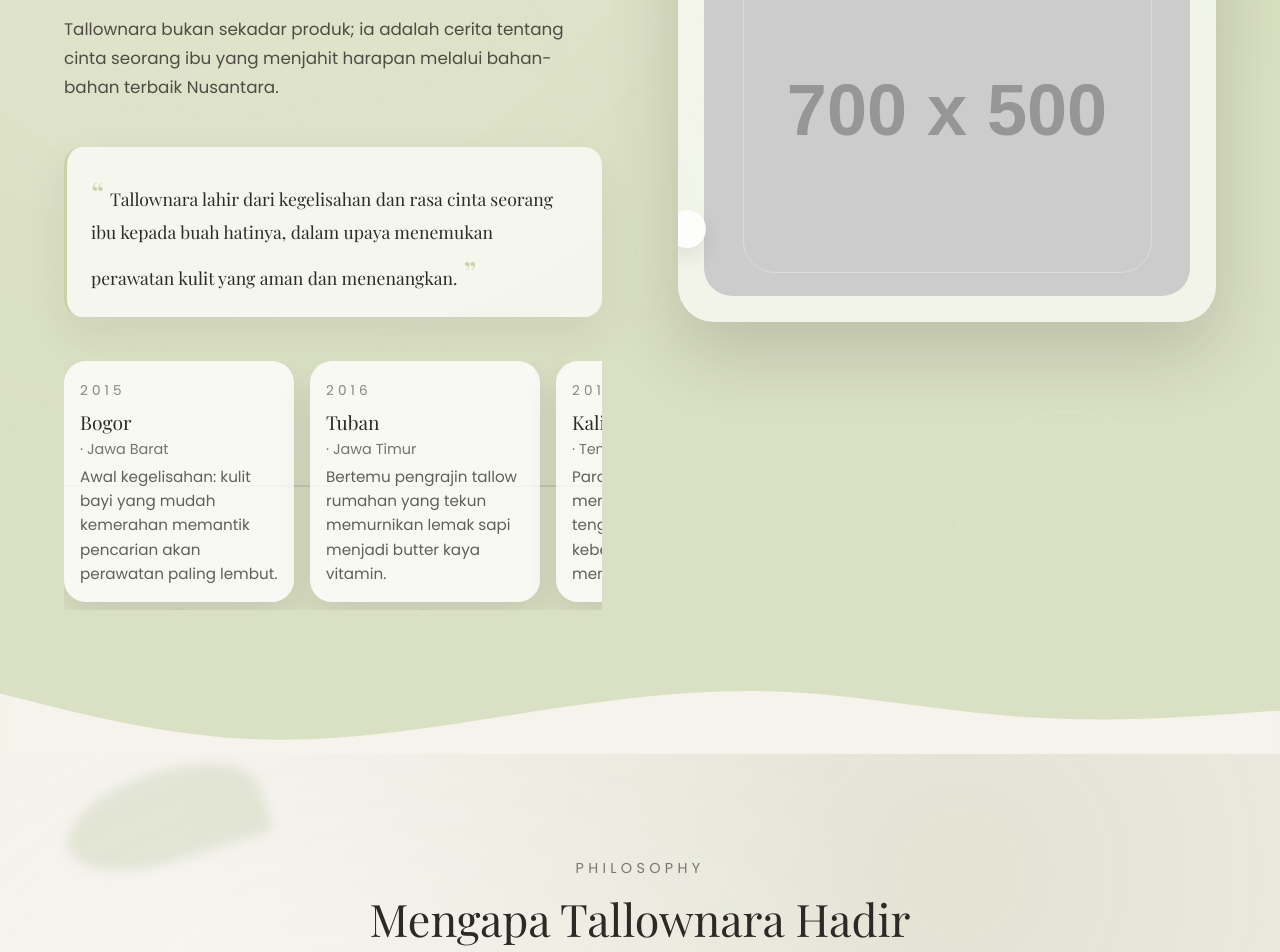
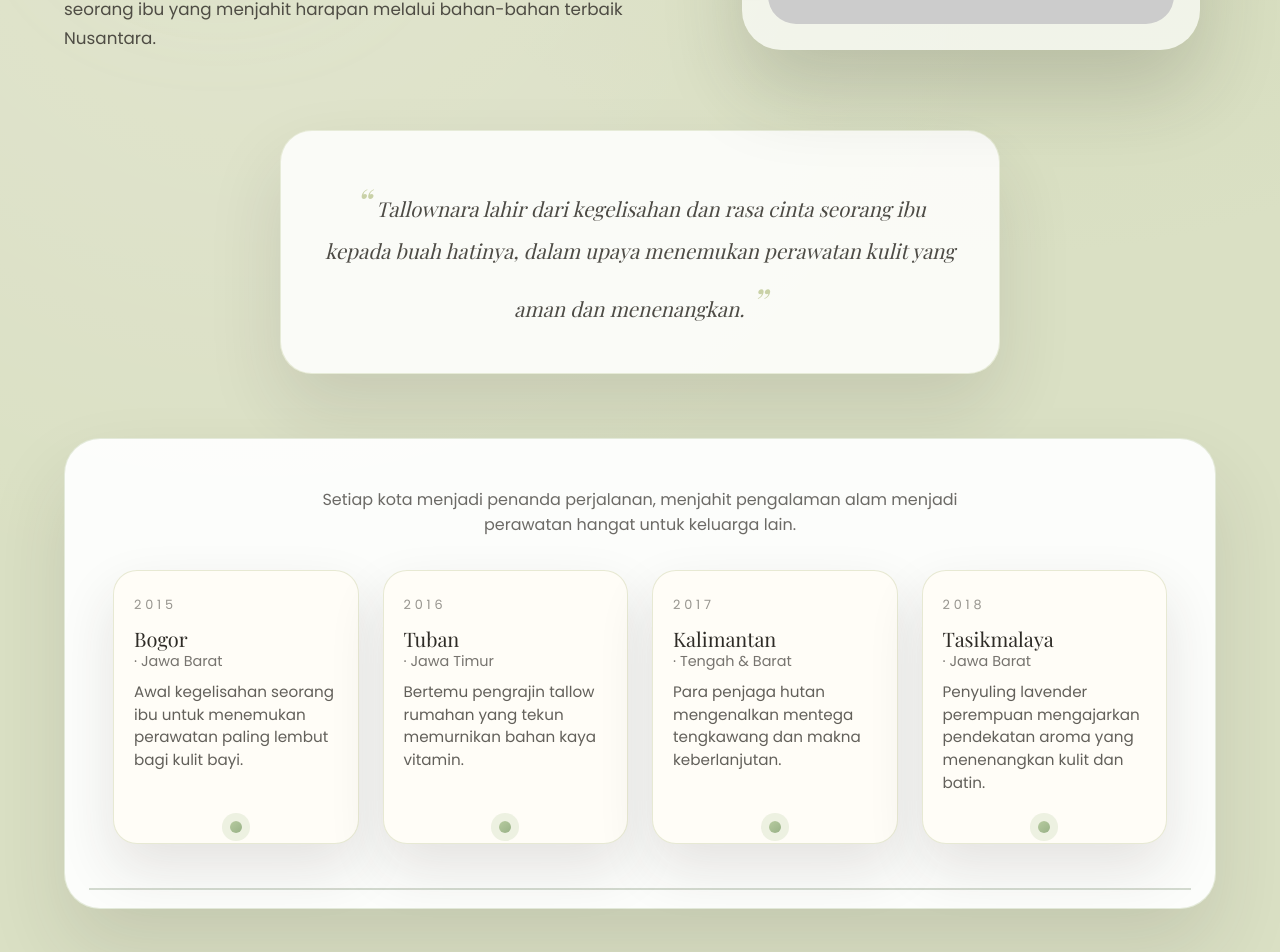
Before and after one commit to tallow-nara/tallow-nara-company-website, a Next.js app: page / in a window 1280 px wide. Shown: the part 1280-2232 px from the top of the page. Built offline with nearby package versions, Linux system fonts and the light colour scheme; a web font is replaced by a local one.

Commit message:
fix: phase 6

```diff
--- a/src/sections/CommitmentSection.tsx
+++ b/src/sections/CommitmentSection.tsx
@@ -37,7 +37,8 @@
   {
     title: "Petani lokal",
     icon: "🌾",
-    description: "Kemitraan langsung dengan keluarga petani & peternak untuk bahan tallow dan botanikal.",
+    description:
+      "Kemitraan langsung dengan keluarga petani & peternak untuk bahan tallow dan botanikal.",
     value: 48,
     suffix: "+",
     footnote: "keluarga diberdayakan",
@@ -45,7 +46,8 @@
   {
     title: "Hewan terlindungi",
     icon: "🐄",
-    description: "Lemak sapi diperoleh dari peternak yang menerapkan animal welfare dan zero waste.",
+    description:
+      "Lemak sapi diperoleh dari peternak yang menerapkan animal welfare dan zero waste.",
     value: 120,
     suffix: "+",
     footnote: "sapi dirawat etis",
@@ -53,7 +55,8 @@
   {
     title: "Hutan lestari",
     icon: "🌳",
-    description: "Panen tengkawang mengikuti musim jatuh alami, menjaga 340 hektar hutan tetap rindang.",
+    description:
+      "Panen tengkawang mengikuti musim jatuh alami, menjaga 340 hektar hutan tetap rindang.",
     value: 340,
     suffix: "ha",
     footnote: "wilayah hutan dijaga",
@@ -81,7 +84,7 @@
 
   useEffect(() => {
     const unsubscribe = springValue.on("change", (latest) =>
-      setValue(Math.round(latest)),
+      setValue(Math.round(latest))
     );
     return () => unsubscribe();
   }, [springValue]);
@@ -158,12 +161,15 @@
             Lebih dari Sekadar Skincare
           </motion.h2>
           <motion.p className={styles.description} variants={itemVariants}>
-            “Setiap produk yang Anda pilih membantu menjaga hutan, menguatkan petani & peternak
-            lokal, serta melindungi keanekaragaman hayati.” Kami menjahit dampak positif mulai dari
-            ladang hingga ke tanganmu.
+            “Setiap produk yang Anda pilih membantu menjaga hutan, menguatkan
+            petani & peternak lokal, serta melindungi keanekaragaman hayati.”
+            Kami menjahit dampak positif mulai dari ladang hingga ke tanganmu.
           </motion.p>
           <motion.div className={styles.actions} variants={itemVariants}>
-            <motion.button whileHover={{ scale: 1.05 }} whileTap={{ scale: 0.96 }}>
+            <motion.button
+              whileHover={{ scale: 1.05 }}
+              whileTap={{ scale: 0.96 }}
+            >
               Pelajari Dampak Kami
             </motion.button>
           </motion.div>
@@ -176,9 +182,6 @@
         </div>
       </div>
 
-      <motion.div className={styles.badge} style={{ y: badgeY }}>
-        Gentle Ethics
-      </motion.div>
       <motion.div className={styles.planet} style={{ rotate: planetSpin }}>
         <span />
       </motion.div>
--- a/src/sections/IngredientsImpactSection.module.css
+++ b/src/sections/IngredientsImpactSection.module.css
@@ -93,17 +93,23 @@
   gap: clamp(1rem, 3vw, 1.5rem);
   overflow-x: auto;
   padding-bottom: 1.5rem;
+  padding-top: 1rem;
+  padding-left: 2rem;
   scroll-snap-type: x mandatory;
   scroll-padding: clamp(1rem, 2vw, 1.5rem);
   -webkit-overflow-scrolling: touch;
+
+  /* ✅ Tambahkan baris di bawah ini */
+  scrollbar-width: none; /* Untuk Firefox */
+  -ms-overflow-style: none; /* Untuk Internet Explorer dan Edge lama */
 }
 
 .slider::-webkit-scrollbar {
   height: 6px;
+  display: none; /* Untuk Chrome, Safari, dan Opera */
 }
 
 .slider::-webkit-scrollbar-thumb {
-  background: rgba(197, 208, 167, 0.6);
   border-radius: 999px;
 }
 
@@ -111,7 +117,6 @@
   flex: 0 0 min(320px, 80vw);
   background: #fffdf8;
   border-radius: 28px;
-  box-shadow: 0 35px 65px rgba(46, 43, 38, 0.1);
   padding: 1.5rem;
   display: flex;
   flex-direction: column;
--- a/src/sections/IngredientsImpactSection.tsx
+++ b/src/sections/IngredientsImpactSection.tsx
@@ -2,12 +2,7 @@
 
 "use client";
 
-import {
-  motion,
-  useScroll,
-  useTransform,
-  type Variants,
-} from "framer-motion";
+import { motion, useScroll, useTransform, type Variants } from "framer-motion";
 import gsap from "gsap";
 import { ScrollTrigger } from "gsap/ScrollTrigger";
 import Image from "next/image";
@@ -29,24 +24,35 @@
     opacity: 1,
     y: 0,
     scale: 1,
-    transition: { duration: 0.85, delay: 0.1 * custom, ease: [0.42, 0, 0.2, 1] },
+    transition: {
+      duration: 0.85,
+      delay: 0.1 * custom,
+      ease: [0.42, 0, 0.2, 1],
+    },
   }),
 };
 
 const cards = [
   {
     title: "Lemak Sapi Tuban",
-    subtitle: "Kaya vitamin A, D, E, K, melembapkan sekaligus memperkuat skin barrier.",
-    impact: "Menghargai seluruh bagian ternak milik peternak kecil sehingga tidak ada limbah tersisa.",
+    subtitle:
+      "Kaya vitamin A, D, E, K, melembapkan sekaligus memperkuat skin barrier.",
+    impact:
+      "Menghargai seluruh bagian ternak milik peternak kecil sehingga tidak ada limbah tersisa.",
     image: "https://placehold.co/500x400/f4eadc/775c3a?text=Tallow",
     accent: "linear-gradient(135deg, #f8efe4 0%, #f3dcc4 100%)",
     icon: "💧",
-    highlights: ["Regenerasi kulit sensitif", "Memberikan lapisan pelindung alami"],
+    highlights: [
+      "Regenerasi kulit sensitif",
+      "Memberikan lapisan pelindung alami",
+    ],
   },
   {
     title: "Mentega Tengkawang Kalimantan",
-    subtitle: "Butter illipe yang mengunci kelembapan dan menjaga elastisitas kulit.",
-    impact: "Panen hanya saat buah jatuh agar hutan tetap lestari dan satwa terjaga.",
+    subtitle:
+      "Butter illipe yang mengunci kelembapan dan menjaga elastisitas kulit.",
+    impact:
+      "Panen hanya saat buah jatuh agar hutan tetap lestari dan satwa terjaga.",
     image: "https://placehold.co/500x400/f2f8ec/5a744d?text=Tengkawang",
     accent: "linear-gradient(135deg, #f2f8ec 0%, #deeed4 100%)",
     icon: "♻️",
@@ -54,17 +60,24 @@
   },
   {
     title: "Minyak Kelapa Sumatera",
-    subtitle: "Cold-pressed, kaya asam laurat anti inflamasi untuk kulit rentan iritasi.",
-    impact: "Menguatkan rantai pasok petani pesisir dan memelihara tanah subur.",
+    subtitle:
+      "Cold-pressed, kaya asam laurat anti inflamasi untuk kulit rentan iritasi.",
+    impact:
+      "Menguatkan rantai pasok petani pesisir dan memelihara tanah subur.",
     image: "https://placehold.co/500x400/fef4ec/725d45?text=Coconut",
     accent: "linear-gradient(135deg, #fef4ec 0%, #f9dcc6 100%)",
     icon: "🧘‍♀️",
-    highlights: ["Kembali menenangkan kulit merah", "Menghaluskan tekstur kulit"],
+    highlights: [
+      "Kembali menenangkan kulit merah",
+      "Menghaluskan tekstur kulit",
+    ],
   },
   {
     title: "Minyak Lavender Tasikmalaya",
-    subtitle: "Aroma floral yang menenangkan pikiran dan mendukung tidur berkualitas.",
-    impact: "Ditanam oleh komunitas perempuan, menarik lebah penyerbuk dan meningkatkan kesejahteraan.",
+    subtitle:
+      "Aroma floral yang menenangkan pikiran dan mendukung tidur berkualitas.",
+    impact:
+      "Ditanam oleh komunitas perempuan, menarik lebah penyerbuk dan meningkatkan kesejahteraan.",
     image: "https://placehold.co/500x400/f7f2fb/6d5d97?text=Lavender",
     accent: "linear-gradient(135deg, #f7f2fb 0%, #eadcf5 100%)",
     icon: "🌸",
@@ -103,7 +116,7 @@
               end: "bottom top",
               scrub: true,
             },
-          },
+          }
         );
       }
     }, sectionRef);
@@ -136,16 +149,28 @@
 
       <div className={styles.inner}>
         <div className={styles.header}>
-          <motion.span className={styles.eyebrow} variants={headerVariants} custom={0}>
+          <motion.span
+            className={styles.eyebrow}
+            variants={headerVariants}
+            custom={0}
+          >
             Ingredient Impact
           </motion.span>
-          <motion.h2 className={styles.title} variants={headerVariants} custom={1}>
+          <motion.h2
+            className={styles.title}
+            variants={headerVariants}
+            custom={1}
+          >
             Rahasia Alam Nusantara
           </motion.h2>
-          <motion.p className={styles.description} variants={headerVariants} custom={2}>
-            Setiap bahan utama kami punya cerita tentang kelembutan kulit sekaligus keberlanjutan
-            bumi. Dari tallow Tuban hingga lavender Tasikmalaya, semuanya dirawat dengan penuh
-            kasih.
+          <motion.p
+            className={styles.description}
+            variants={headerVariants}
+            custom={2}
+          >
+            Setiap bahan utama kami punya cerita tentang kelembutan kulit
+            sekaligus keberlanjutan bumi. Dari tallow Tuban hingga lavender
+            Tasikmalaya, semuanya dirawat dengan penuh kasih.
           </motion.p>
         </div>
 
@@ -190,10 +215,6 @@
               </motion.article>
             ))}
           </motion.div>
-          <div className={styles.sliderHint}>
-            <span className={styles.hintDot} />
-            Geser untuk menjelajah dampak setiap bahan
-          </div>
         </div>
       </div>
     </motion.section>
--- a/src/sections/StorySection.module.css
+++ b/src/sections/StorySection.module.css
@@ -73,9 +73,15 @@
   width: 100%;
   max-width: 1180px;
   margin: 0 auto;
+  display: flex;
+  flex-direction: column;
+  gap: clamp(2.5rem, 5vw, 4.5rem);
+}
+
+.topGrid {
   display: grid;
-  gap: clamp(2rem, 6vw, 5rem);
-  grid-template-columns: repeat(2, minmax(0, 1fr));
+  grid-template-columns: minmax(0, 1.1fr) minmax(0, 0.9fr);
+  gap: clamp(2rem, 5vw, 4rem);
   align-items: center;
 }
 
@@ -83,6 +89,7 @@
   display: flex;
   flex-direction: column;
   gap: 1.25rem;
+  max-width: 640px;
 }
 
 .eyebrow {
@@ -111,75 +118,100 @@
 }
 
 .quote {
-  margin: 1.5rem 0 0;
-  padding: 1.25rem 1.5rem;
-  border-left: 3px solid #c9d1a7;
-  background: rgba(255, 255, 255, 0.7);
-  border-radius: 18px;
-  box-shadow: 0 20px 45px rgba(46, 43, 38, 0.08);
+  margin: 0 auto;
+  max-width: 720px;
+  padding: clamp(1.75rem, 3vw, 2.5rem);
+  border-radius: 32px;
+  background: rgba(255, 255, 255, 0.85);
+  border: 1px solid rgba(201, 209, 167, 0.4);
+  box-shadow: 0 35px 75px rgba(46, 43, 38, 0.12);
   font-family: var(--font-playfair, "Playfair Display"), serif;
-  font-size: 1.1rem;
-  line-height: 1.6;
+  font-size: clamp(1.1rem, 1.6vw, 1.35rem);
+  line-height: 1.7;
+  text-align: center;
+  font-style: italic;
+  color: rgba(46, 43, 38, 0.85);
+}
+
+.quote::before,
+.quote::after {
+  font-size: 2.4rem;
+  color: #c9d1a7;
 }
 
 .quote::before {
   content: "“";
-  font-size: 2rem;
-  color: #c9d1a7;
   margin-right: 0.35rem;
 }
 
 .quote::after {
   content: "”";
-  font-size: 2rem;
-  color: #c9d1a7;
   margin-left: 0.35rem;
 }
 
 .timeline {
   position: relative;
-  margin-top: 1.5rem;
+  padding: clamp(2rem, 4vw, 3rem) clamp(1.5rem, 4vw, 3rem)
+    clamp(3.5rem, 5vw, 4.5rem);
+  border-radius: 36px;
+  background-color: rgba(255, 255, 255, 0.92);
+  border: 1px solid rgba(181, 199, 157, 0.35);
+  box-shadow: 0 40px 80px rgba(46, 43, 38, 0.12);
+  background-image: linear-gradient(
+    to right,
+    rgba(118, 138, 109, 0.3),
+    rgba(118, 138, 109, 0.3)
+  );
+  background-repeat: no-repeat;
+  background-size: calc(100% - 3rem) 2px;
+  background-position: center calc(100% - 1.1rem);
 }
 
-.timelineRail {
-  position: absolute;
-  top: 50%;
-  left: 0;
-  width: 100%;
-  height: 2px;
-  background: rgba(105, 126, 97, 0.2);
-  transform: translateY(-50%);
-  pointer-events: none;
+.timelineIntro {
+  max-width: 640px;
+  margin: 0 auto clamp(1.5rem, 3vw, 2rem);
+  text-align: center;
+  font-family: var(--font-poppins, "Poppins"), "Open Sans", sans-serif;
+  font-size: 1rem;
+  line-height: 1.6;
+  color: rgba(46, 43, 38, 0.7);
 }
 
-.timelineItems {
-  display: flex;
-  gap: 1rem;
-  overflow-x: auto;
-  padding-bottom: 0.5rem;
-  scroll-snap-type: x mandatory;
-  -webkit-overflow-scrolling: touch;
+.timelineCards {
+  position: relative;
+  display: grid;
+  grid-auto-flow: column;
+  grid-auto-columns: minmax(180px, 1fr);
+  gap: clamp(1rem, 2vw, 1.5rem);
 }
 
 .timelineCard {
   position: relative;
-  min-width: 230px;
-  background: rgba(255, 255, 255, 0.8);
-  border-radius: 22px;
-  padding: 1rem;
-  box-shadow: 0 15px 35px rgba(46, 43, 38, 0.12);
-  scroll-snap-align: start;
+  padding: 1.5rem 1.25rem 3rem;
+  border-radius: 24px;
+  background: #fffdf7;
+  box-shadow: 0 25px 55px rgba(46, 43, 38, 0.12);
+  border: 1px solid rgba(201, 209, 167, 0.45);
+  display: flex;
+  flex-direction: column;
+  gap: 0.65rem;
+  min-height: 190px;
+  transition: transform 0.3s ease, box-shadow 0.3s ease;
+}
+
+.timelineCard:hover {
+  box-shadow: 0 30px 65px rgba(46, 43, 38, 0.15);
 }
 
 .timelineCard h3 {
-  margin: 0.25rem 0;
+  margin: 0;
   font-family: var(--font-playfair, "Playfair Display"), serif;
-  font-size: 1.2rem;
-  display: flex;
-  flex-direction: column;
+  font-size: 1.25rem;
+  line-height: 1.3;
 }
 
 .timelineCard h3 span {
+  display: block;
   font-size: 0.9rem;
   font-weight: 400;
   color: rgba(46, 43, 38, 0.65);
@@ -190,45 +222,52 @@
   margin: 0;
   font-size: 0.95rem;
   color: rgba(46, 43, 38, 0.75);
+  line-height: 1.5;
 }
 
 .timelineYear {
-  font-size: 0.85rem;
+  font-size: 0.8rem;
   letter-spacing: 0.3em;
   text-transform: uppercase;
-  color: rgba(46, 43, 38, 0.55);
+  color: rgba(46, 43, 38, 0.5);
 }
 
-.timelineDot {
+.timelineMarker {
   position: absolute;
-  bottom: -1.35rem;
+  bottom: 0.6rem;
   left: 50%;
-  width: 10px;
-  height: 10px;
+  width: 12px;
+  height: 12px;
   border-radius: 50%;
-  background: #b5c79d;
-  box-shadow: 0 0 0 6px rgba(181, 199, 157, 0.35);
+  background: linear-gradient(140deg, #b7cba0, #98b186);
+  box-shadow: 0 0 0 8px rgba(183, 203, 160, 0.25);
   transform: translateX(-50%);
 }
 
 .visualColumn {
   position: relative;
+  display: flex;
+  align-items: center;
+  justify-content: center;
+  padding: clamp(0.5rem, 1.5vw, 1rem);
 }
 
 .illustrationFrame {
   position: relative;
-  border-radius: 36px;
+  border-radius: 40px;
   background: rgba(255, 255, 255, 0.65);
-  padding: clamp(1rem, 2vw, 1.8rem);
-  box-shadow: 0 30px 70px rgba(46, 43, 38, 0.18);
+  padding: clamp(1.2rem, 2vw, 1.8rem);
+  box-shadow: 0 40px 80px rgba(46, 43, 38, 0.18);
   overflow: hidden;
+  max-width: 520px;
+  width: 100%;
 }
 
 .illustrationFrame::after {
   content: "";
   position: absolute;
   inset: 12%;
-  border-radius: 32px;
+  border-radius: 34px;
   border: 1px solid rgba(255, 255, 255, 0.3);
   pointer-events: none;
 }
@@ -301,16 +340,32 @@
 }
 
 @media (max-width: 1024px) {
-  .inner {
+  .topGrid {
     grid-template-columns: 1fr;
-  }
-
-  .visualColumn {
-    order: -1;
   }
 
   .illustration {
     min-height: 320px;
+  }
+}
+
+@media (max-width: 900px) {
+  .timeline {
+    padding-bottom: 3.5rem;
+    background-size: 120% 2px;
+    background-position: center calc(100% - 0.9rem);
+  }
+
+  .timelineCards {
+    overflow-x: auto;
+    scroll-snap-type: x proximity;
+    -webkit-overflow-scrolling: touch;
+    padding-bottom: 0.75rem;
+  }
+
+  .timelineCard {
+    min-width: 240px;
+    scroll-snap-align: center;
   }
 }
 
@@ -325,5 +380,15 @@
 
   .quote {
     font-size: 1rem;
+    padding: 1.5rem;
+  }
+
+  .timeline {
+    padding: 1.5rem 1.25rem 3.25rem;
+    background-size: 140% 2px;
+  }
+
+  .timelineIntro {
+    font-size: 0.95rem;
   }
 }
--- a/src/sections/StorySection.tsx
+++ b/src/sections/StorySection.tsx
@@ -59,32 +59,32 @@
 
 const timelineJourney = [
   {
+    year: "2015",
     city: "Bogor",
     region: "Jawa Barat",
     narrative:
-      "Awal kegelisahan: kulit bayi yang mudah kemerahan memantik pencarian akan perawatan paling lembut.",
-    year: "2015",
+      "Awal kegelisahan seorang ibu untuk menemukan perawatan paling lembut bagi kulit bayi.",
   },
   {
+    year: "2016",
     city: "Tuban",
     region: "Jawa Timur",
     narrative:
-      "Bertemu pengrajin tallow rumahan yang tekun memurnikan lemak sapi menjadi butter kaya vitamin.",
-    year: "2016",
+      "Bertemu pengrajin tallow rumahan yang tekun memurnikan bahan kaya vitamin.",
   },
   {
+    year: "2017",
     city: "Kalimantan",
     region: "Tengah & Barat",
     narrative:
-      "Para penjaga hutan membagikan mentega tengkawang dan cerita keberlanjutan yang menumbuhkan empati.",
-    year: "2017",
+      "Para penjaga hutan mengenalkan mentega tengkawang dan makna keberlanjutan.",
   },
   {
+    year: "2018",
     city: "Tasikmalaya",
     region: "Jawa Barat",
     narrative:
-      "Penyuling lavender perempuan mengajarkan bagaimana aroma menenangkan pikiran dan kulit sekaligus.",
-    year: "2018",
+      "Penyuling lavender perempuan mengajarkan pendekatan aroma yang menenangkan kulit dan batin.",
   },
 ];
 
@@ -129,8 +129,12 @@
       />
 
       <div className={styles.inner}>
+        <div className={styles.topGrid}>
           <div className={styles.textColumn}>
-          <motion.span className={styles.eyebrow} variants={paragraphVariants}>
+            <motion.span
+              className={styles.eyebrow}
+              variants={paragraphVariants}
+            >
               Origin Story
             </motion.span>
 
@@ -149,40 +153,12 @@
                 </motion.p>
               ))}
             </div>
-
-          <motion.blockquote className={styles.quote} variants={quoteVariants}>
-            Tallownara lahir dari kegelisahan dan rasa cinta seorang ibu kepada
-            buah hatinya, dalam upaya menemukan perawatan kulit yang aman dan
-            menenangkan.
-          </motion.blockquote>
+          </div>
 
           <motion.div
-            className={styles.timeline}
-            variants={paragraphVariants}
-            custom={4}
+            className={styles.visualColumn}
+            variants={illustrationVariants}
           >
-            <div className={styles.timelineRail} />
-            <div className={styles.timelineItems}>
-              {timelineJourney.map((stop, index) => (
-                <motion.article
-                  key={stop.city}
-                  className={styles.timelineCard}
-                  whileHover={{ y: -8 }}
-                  transition={{ type: "spring", stiffness: 120, damping: 18 }}
-                >
-                  <span className={styles.timelineYear}>{stop.year}</span>
-                  <h3>
-                    {stop.city} <span>· {stop.region}</span>
-                  </h3>
-                  <p>{stop.narrative}</p>
-                  <span className={styles.timelineDot} data-index={index + 1} />
-                </motion.article>
-              ))}
-            </div>
-          </motion.div>
-        </div>
-
-        <motion.div className={styles.visualColumn} variants={illustrationVariants}>
             <div className={styles.illustrationFrame}>
               <Image
                 src="https://placehold.co/700x500/f4ede2/8a7051?text=Ibu+dan+anak"
@@ -200,6 +176,44 @@
           </motion.div>
         </div>
 
+        <motion.blockquote className={styles.quote} variants={quoteVariants}>
+          Tallownara lahir dari kegelisahan dan rasa cinta seorang ibu kepada
+          buah hatinya, dalam upaya menemukan perawatan kulit yang aman dan
+          menenangkan.
+        </motion.blockquote>
+
+        <motion.div
+          className={styles.timeline}
+          variants={paragraphVariants}
+          custom={4}
+        >
+          <div className={styles.timelineIntro}>
+            <p>
+              Setiap kota menjadi penanda perjalanan, menjahit pengalaman alam
+              menjadi perawatan hangat untuk keluarga lain.
+            </p>
+          </div>
+
+          <div className={styles.timelineCards}>
+            {timelineJourney.map((stop) => (
+              <motion.article
+                key={stop.city}
+                className={styles.timelineCard}
+                whileHover={{ y: -10 }}
+                transition={{ type: "spring", stiffness: 140, damping: 20 }}
+              >
+                <span className={styles.timelineYear}>{stop.year}</span>
+                <h3>
+                  {stop.city} <span>· {stop.region}</span>
+                </h3>
+                <p>{stop.narrative}</p>
+                <span className={styles.timelineMarker} aria-hidden="true" />
+              </motion.article>
+            ))}
+          </div>
+        </motion.div>
+      </div>
+
       <div className={styles.curveDivider}>
         <svg viewBox="0 0 1440 110" xmlns="http://www.w3.org/2000/svg">
           <path
```
Lines whose indentation alone changed are shown as unchanged.
